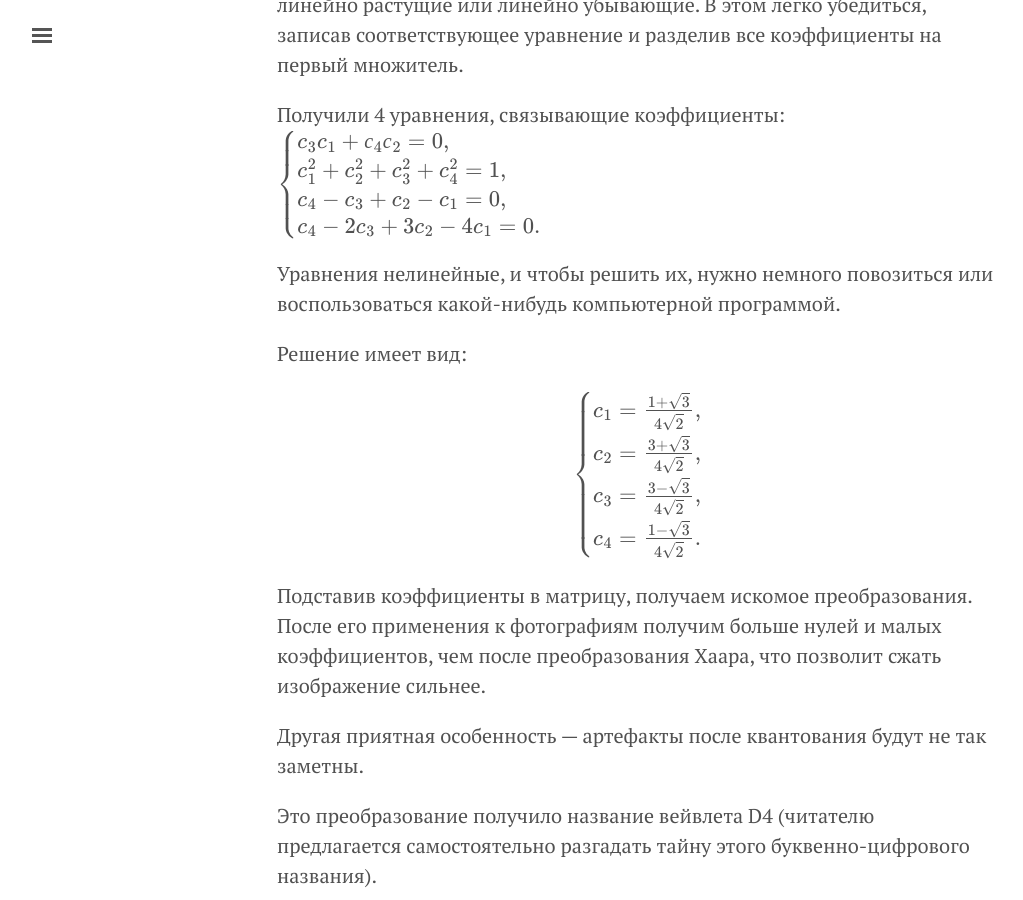
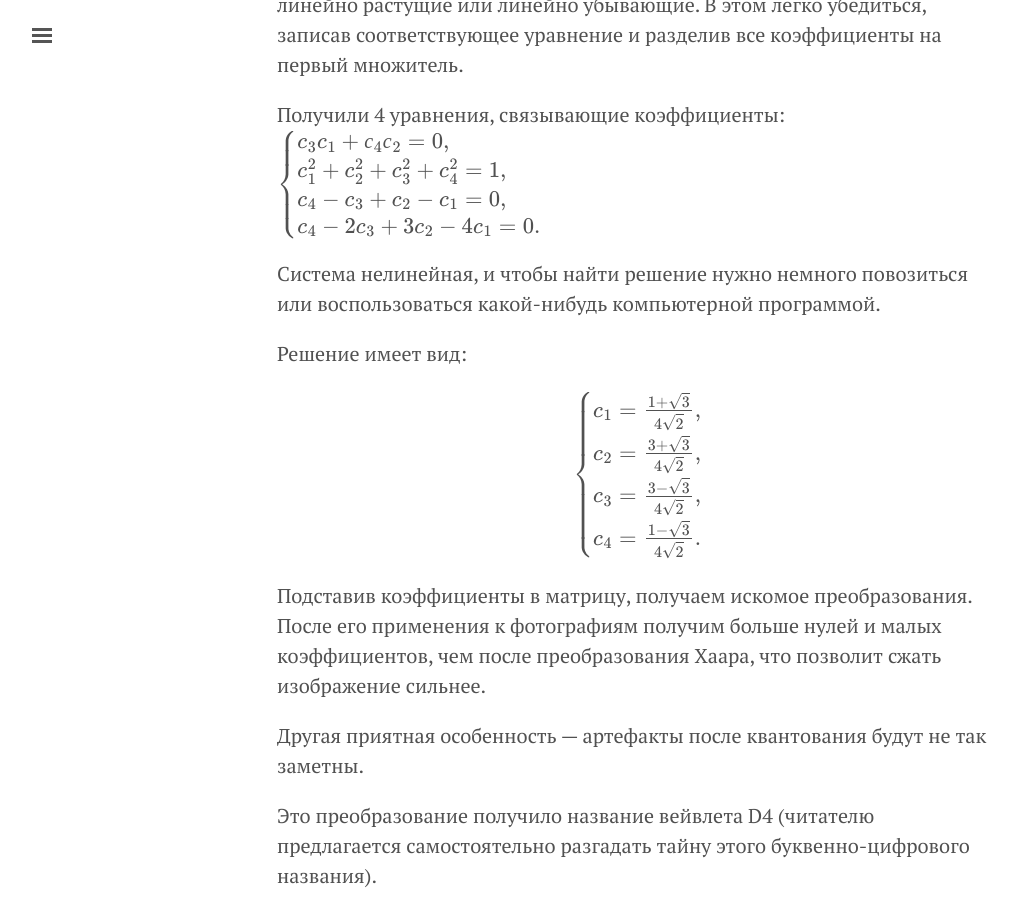
Before and after one commit to velikodniy/velikodniy.github.io, a Jekyll site: the page built from _posts/2019-01-31-wavelets-theory.md, in a window 1280 px wide and 900 px high, scrolled down 16051 px. Shown: the whole window, without its empty margins (3-1026 px from the left). Built offline with Jekyll 4.4.1, drawn with Linux system fonts in a browser that asks for light colours; formulas are drawn with MathJax 3; a script that is not in the unit is left out.

Commit message:
Minor update

```diff
--- a/_posts/2019-01-31-wavelets-theory.md
+++ b/_posts/2019-01-31-wavelets-theory.md
@@ -528,7 +528,7 @@ c_4 - c_3 + c_2 - c_1 = 0,\\
 c_4 - 2c_3 + 3c_2 - 4c_1 = 0.
 \end{cases}$$
 
-Уравнения нелинейные, и чтобы решить их, нужно немного повозиться или
+Система нелинейная, и чтобы найти решение нужно немного повозиться или
 воспользоваться какой-нибудь компьютерной программой.
 
 Решение имеет вид:
```
